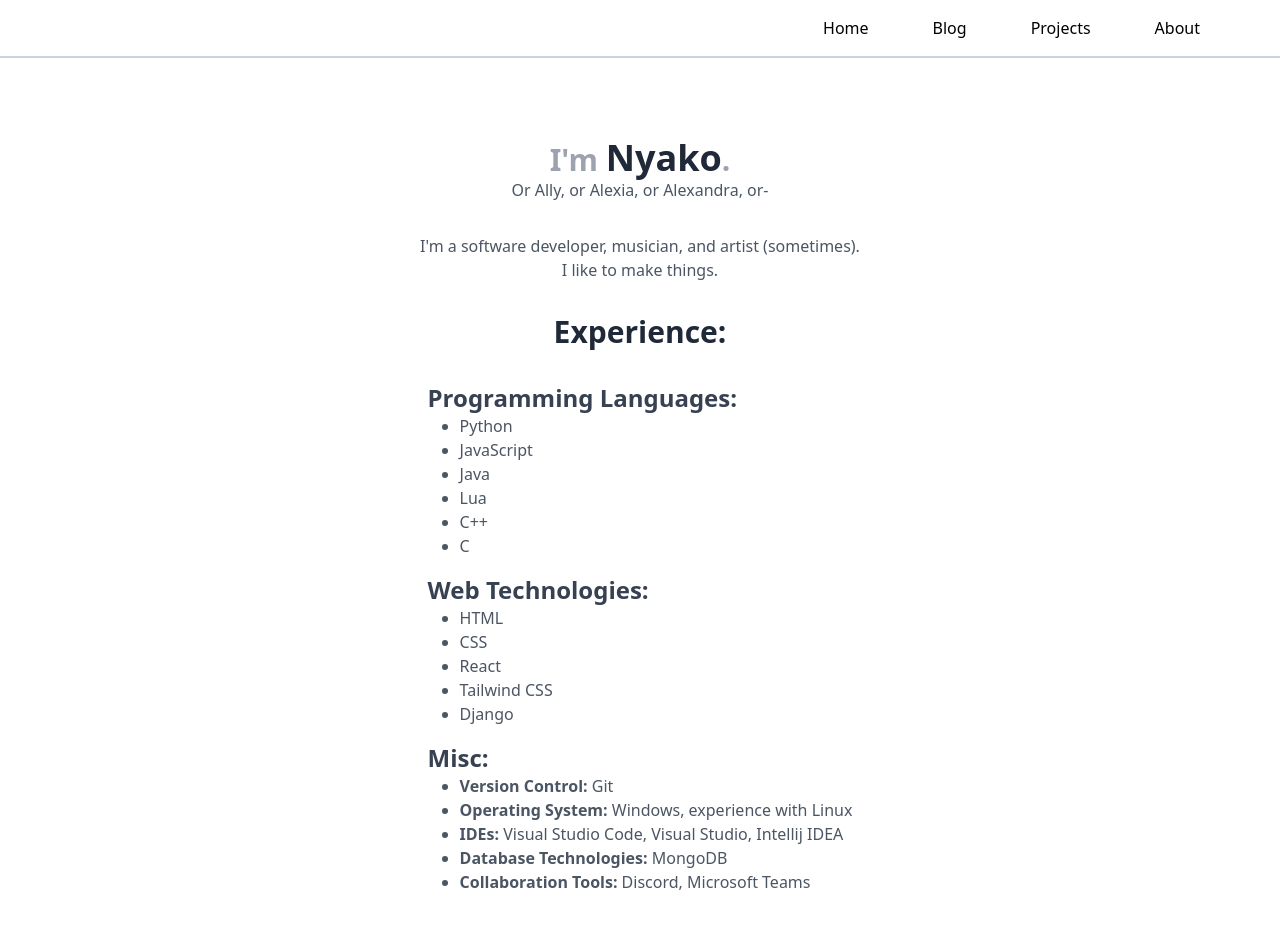
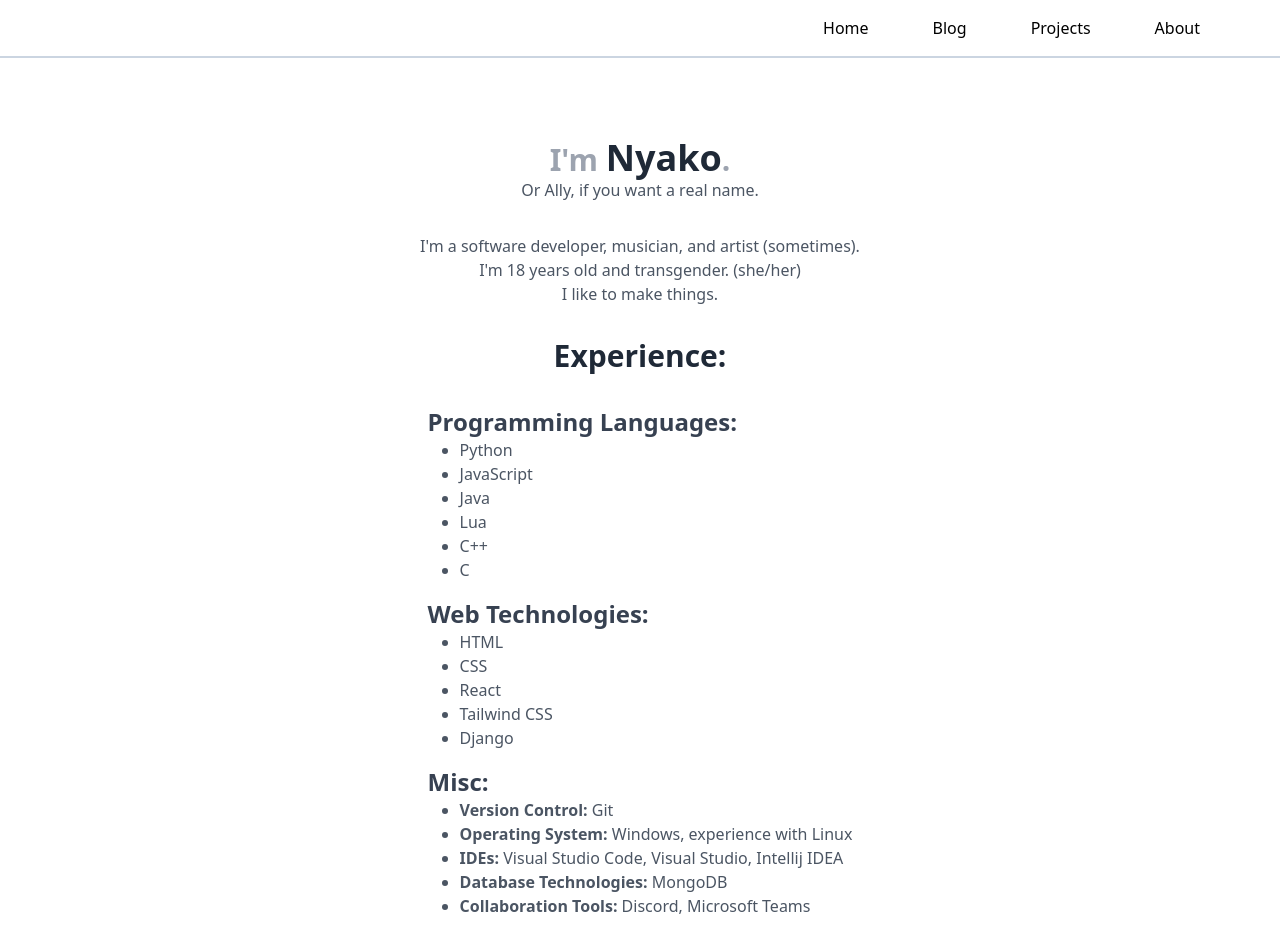
Before and after one commit to NyakoFox/diamond, a React (Vite) app: page /about in a window 1280 px wide. Before the commit the page ends 910 px from the top, so only its background shows below. Built offline with nearby package versions, Linux system fonts and the light colour scheme.

Commit message:
Clean up name in about me

```diff
--- a/src/pages/About.jsx
+++ b/src/pages/About.jsx
@@ -3,10 +3,11 @@ function About() {
     return (
         <div className="container mx-auto p-4 flex flex-col align-middle justify-items-center w-full">
             <h1 className="text-3xl font-bold text-gray-400 dark:text-gray text-center">I&apos;m <span className="text-gray-800 dark:text-white text-4xl">Nyako</span>.</h1>
-            <p className="text-gray-600 dark:text-gray-300 text-center">Or Ally, or Alexia, or Alexandra, or-</p>
+            <p className="text-gray-600 dark:text-gray-300 text-center">Or Ally, if you want a real name.</p>
 
             <section className="mt-8">
                 <p className="text-gray-600 dark:text-gray-300 text-center">I&apos;m a software developer, musician, and artist (sometimes).</p>
+                <p className="text-gray-600 dark:text-gray-300 text-center">I&apos;m 18 years old and transgender. (she/her)</p>
                 <p className="text-gray-600 dark:text-gray-300 text-center">I like to make things.</p>
             </section>
 
```
